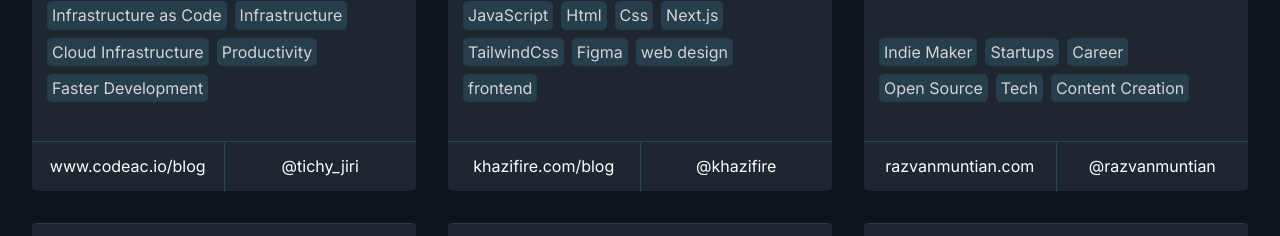
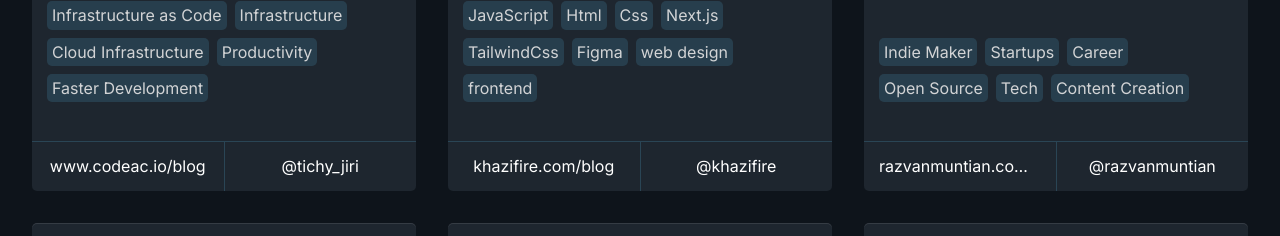
Before and after one commit to markodenic/awesome-tech-blogs, a Nuxt app: page /list in a window 1280 px wide. Shown: the part 2789-3025 px from the top of the page. Built offline with nearby package versions, Linux system fonts and the light colour scheme; grey boxes are pictures that could not be loaded.

Commit message:
Fix url to point to blog for Razvan Muntian blog

```diff
--- a/data.js
+++ b/data.js
@@ -4307,7 +4307,7 @@
   {
     name: 'Razvan Muntian',
     description: 'Sharing my journey of building small products, living intentionally, and finding joy along the way.',
-    url: 'https://razvanmuntian.com',
+    url: 'https://razvanmuntian.com/blog',
     twitter: '@razvanmuntian',
     tags: [
       'Indie Maker',
```
